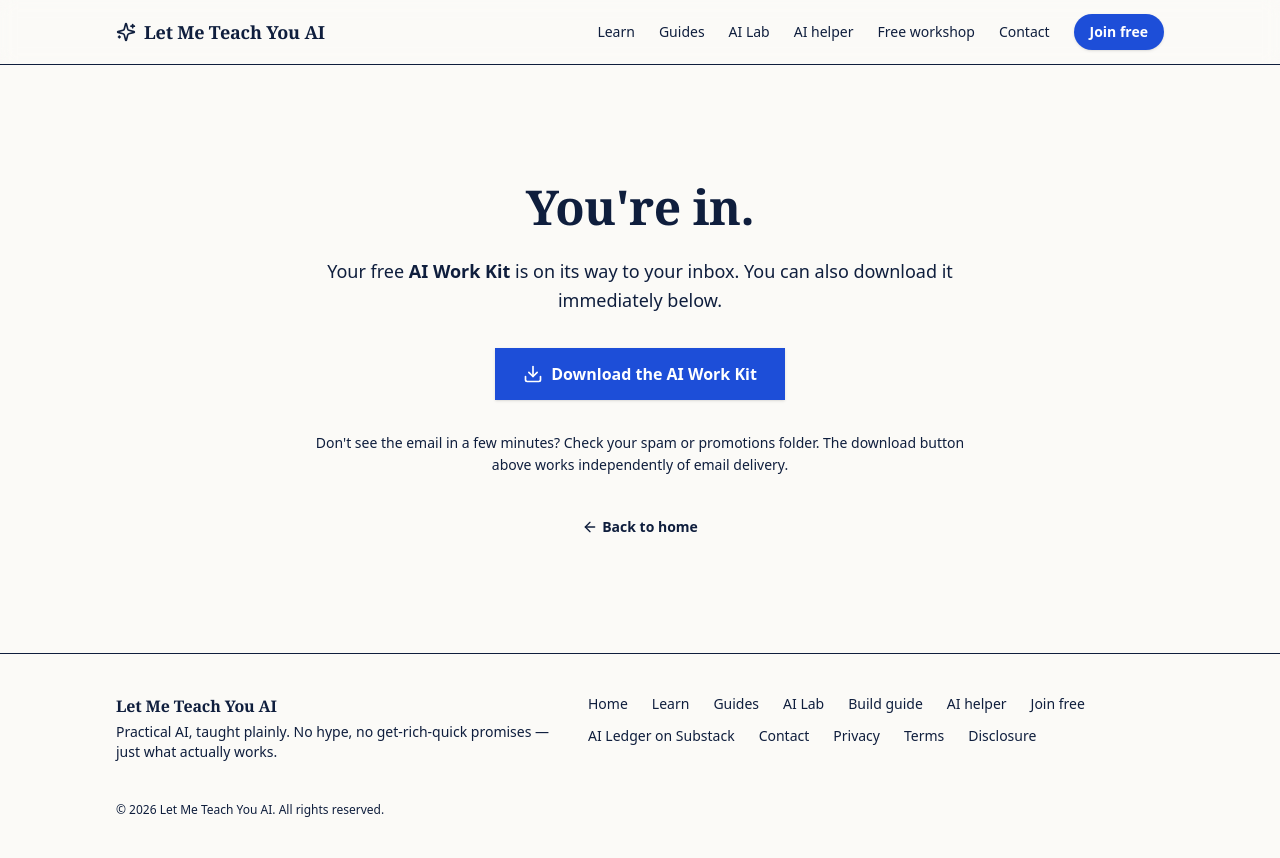
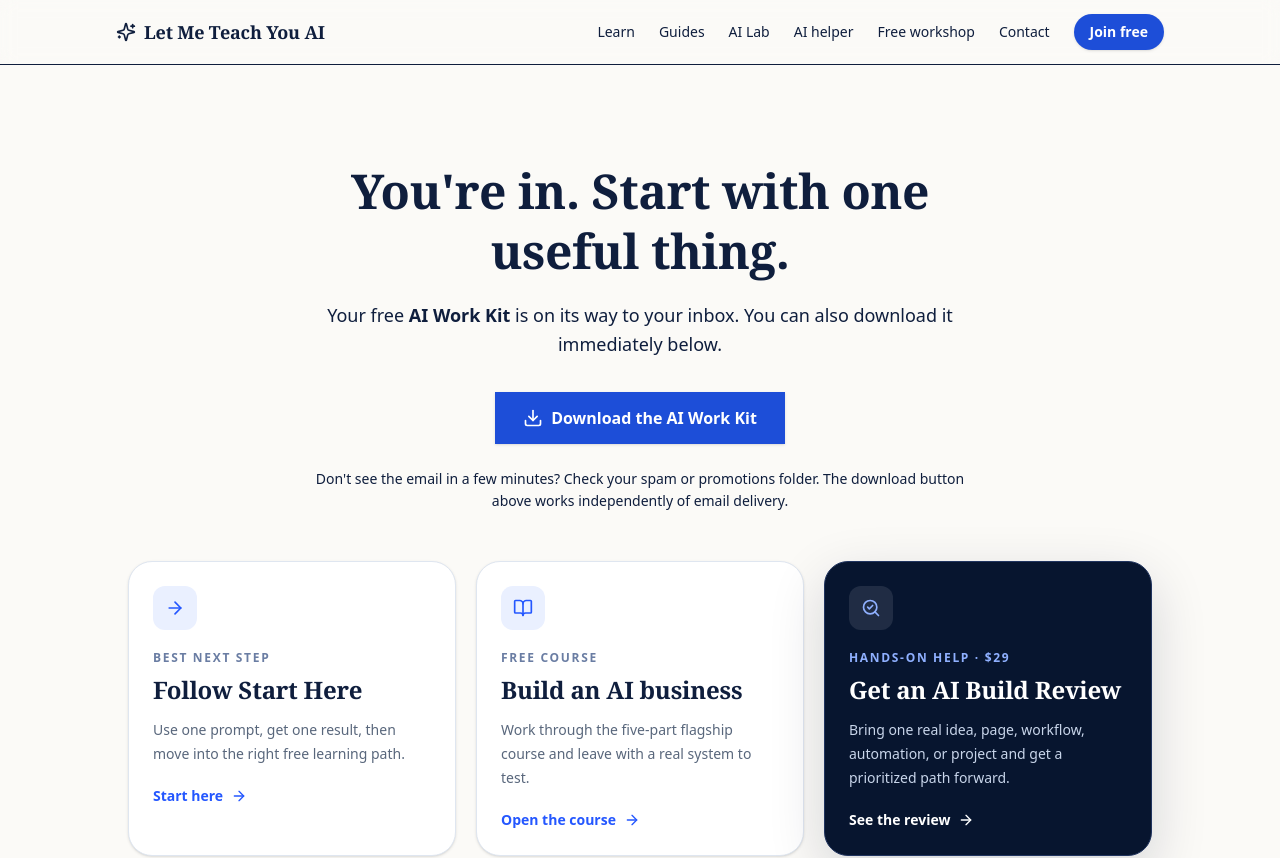
Before and after one commit to DopestT/Let-Me-Teach-You-AI, a Next.js app: page /thank-you in a window 1280 px wide. Shown: the top 858 px of the page. Built offline with nearby package versions, Linux system fonts and the light colour scheme; no server answers.

Commit message:
feat: route new subscribers into next steps

```diff
--- a/app/thank-you/page.tsx
+++ b/app/thank-you/page.tsx
@@ -1,12 +1,12 @@
 import Link from "next/link";
 import type { Metadata } from "next";
-import { ArrowLeft, Download } from "lucide-react";
+import { ArrowRight, BookOpen, Download, SearchCheck } from "lucide-react";
 import { ReferralPanel } from "@/components/referral-panel";
 
 export const metadata: Metadata = {
   title: "Thank You",
   description:
-    "You're on the list. Download your free AI Work Kit and start putting AI to work.",
+    "You're on the list. Download your free AI Work Kit and choose the next practical step.",
   robots: {
     index: false,
     follow: false,
@@ -17,10 +17,11 @@ const DOWNLOAD_URL = "/api/prompt-pack";
 
 export default function ThankYouPage() {
   return (
-    <section className="container-editorial py-20 sm:py-28">
+    <section className="container-editorial py-16 sm:py-24">
+      <div className="mx-auto max-w-5xl">
         <div className="mx-auto max-w-2xl text-center">
           <h1 className="font-editorial text-4xl font-semibold leading-tight text-[--color-navy] sm:text-5xl">
-          You&apos;re in.
+            You&apos;re in. Start with one useful thing.
           </h1>
           <p className="mt-5 text-lg leading-relaxed text-[--color-navy-600]">
             Your free <strong className="text-[--color-navy]">AI Work Kit</strong>{" "}
@@ -37,20 +38,45 @@ export default function ThankYouPage() {
             </a>
           </div>
 
-        <p className="mt-8 text-sm leading-relaxed text-[--color-slate]">
+          <p className="mt-6 text-sm leading-relaxed text-[--color-slate]">
             Don&apos;t see the email in a few minutes? Check your spam or promotions folder. The download button above works independently of email delivery.
           </p>
+        </div>
 
+        <div className="mt-12 grid gap-5 md:grid-cols-3">
+          <Link href="/start-here" className="group rounded-3xl border border-[#dfe6f0] bg-white p-6 shadow-sm transition hover:-translate-y-0.5 hover:border-[#a9bdf7] hover:shadow-lg">
+            <div className="flex h-11 w-11 items-center justify-center rounded-xl bg-[#eaf0ff] text-[#2457ff]">
+              <ArrowRight className="h-5 w-5" aria-hidden />
+            </div>
+            <p className="mt-5 text-xs font-bold uppercase tracking-[.14em] text-[#6a7da3]">Best next step</p>
+            <h2 className="mt-2 font-editorial text-2xl font-semibold text-[#0f1e3d]">Follow Start Here</h2>
+            <p className="mt-3 text-sm leading-6 text-[#59677c]">Use one prompt, get one result, then move into the right free learning path.</p>
+            <span className="mt-5 inline-flex items-center gap-2 text-sm font-bold text-[#2457ff]">Start here <ArrowRight className="h-4 w-4" aria-hidden /></span>
+          </Link>
+
+          <Link href="/learn/build-an-ai-business-from-scratch" className="group rounded-3xl border border-[#dfe6f0] bg-white p-6 shadow-sm transition hover:-translate-y-0.5 hover:border-[#a9bdf7] hover:shadow-lg">
+            <div className="flex h-11 w-11 items-center justify-center rounded-xl bg-[#eaf0ff] text-[#2457ff]">
+              <BookOpen className="h-5 w-5" aria-hidden />
+            </div>
+            <p className="mt-5 text-xs font-bold uppercase tracking-[.14em] text-[#6a7da3]">Free course</p>
+            <h2 className="mt-2 font-editorial text-2xl font-semibold text-[#0f1e3d]">Build an AI business</h2>
+            <p className="mt-3 text-sm leading-6 text-[#59677c]">Work through the five-part flagship course and leave with a real system to test.</p>
+            <span className="mt-5 inline-flex items-center gap-2 text-sm font-bold text-[#2457ff]">Open the course <ArrowRight className="h-4 w-4" aria-hidden /></span>
+          </Link>
+
+          <Link href="/build-review" className="group rounded-3xl border border-[#20345f] bg-[#07152f] p-6 text-white shadow-[0_18px_55px_rgba(7,21,47,.16)] transition hover:-translate-y-0.5 hover:shadow-xl">
+            <div className="flex h-11 w-11 items-center justify-center rounded-xl bg-white/10 text-[#8fb0ff]">
+              <SearchCheck className="h-5 w-5" aria-hidden />
+            </div>
+            <p className="mt-5 text-xs font-bold uppercase tracking-[.14em] text-[#8fb0ff]">Hands-on help · $29</p>
+            <h2 className="mt-2 font-editorial text-2xl font-semibold">Get an AI Build Review</h2>
+            <p className="mt-3 text-sm leading-6 text-[#c8d5ea]">Bring one real idea, page, workflow, automation, or project and get a prioritized path forward.</p>
+            <span className="mt-5 inline-flex items-center gap-2 text-sm font-bold text-white">See the review <ArrowRight className="h-4 w-4" aria-hidden /></span>
+          </Link>
+        </div>
+
+        <div className="mx-auto mt-10 max-w-2xl">
           <ReferralPanel />
-
-        <div className="mt-10">
-          <Link
-            href="/"
-            className="inline-flex items-center gap-1 text-sm font-semibold text-[--color-brand] hover:text-[--color-brand-dark]"
-          >
-            <ArrowLeft className="h-4 w-4" aria-hidden />
-            Back to home
-          </Link>
         </div>
       </div>
     </section>
```
Lines whose indentation alone changed are shown as unchanged.
